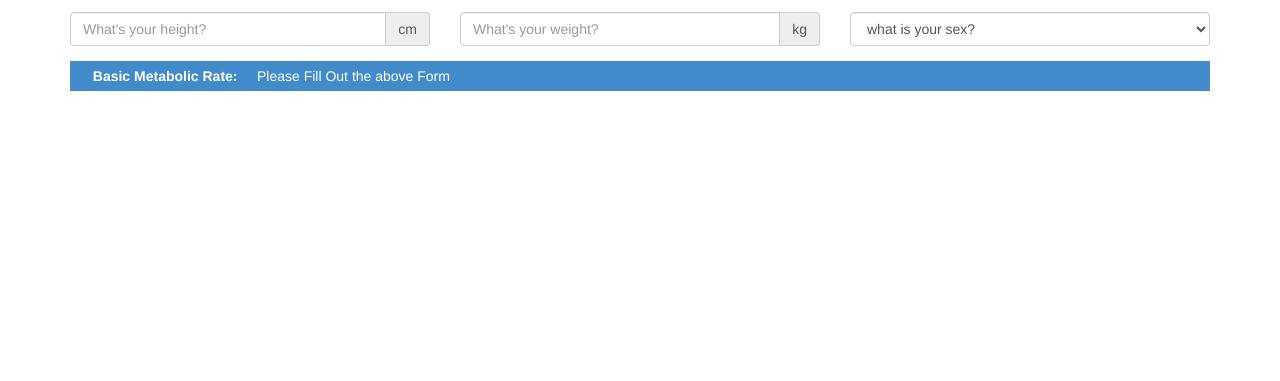
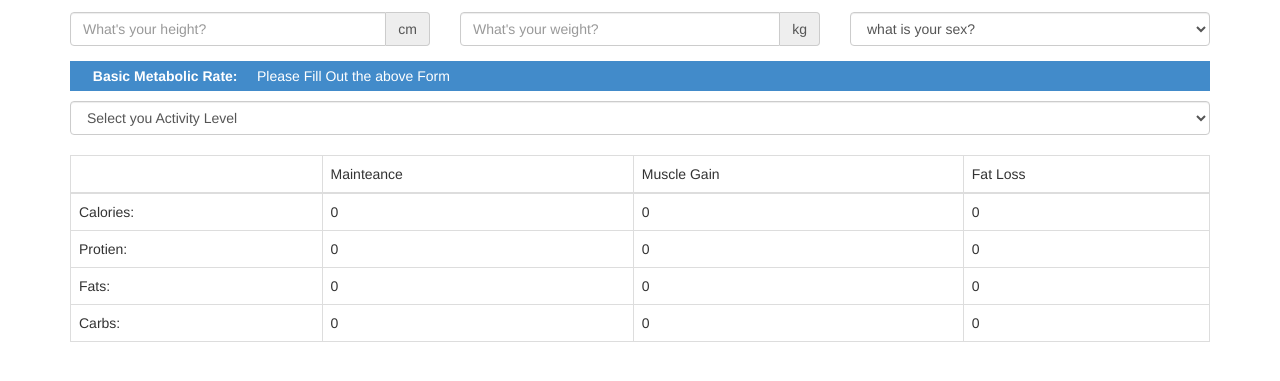
Before and after one commit to jonniedarko/test, a plain HTML site: page index.html in a window 1280 px wide. Shown: the part 107-488 px from the top of the page. Drawn offline with Linux system fonts and the light colour scheme.

Commit message:
added table for displaying results using ng-repeat

```diff
--- a/app.js
+++ b/app.js
@@ -1,6 +1,30 @@
 var app = angular.module('ngMacro', []);
 app.controller('macroCtrl', function ($scope){
     $scope.user = { };
+
+    $scope.goals = {
+	    current: {
+	        title:"Mainteance"
+	        ,calories: 0
+	        ,protein: 0
+	        ,fats: 0
+	        ,carbs:0
+	    }
+	    ,loss: {
+	        title:"Fat Loss"
+	        ,calories: 0
+	        ,protein: 0
+	        ,fats: 0
+	        ,carbs:0
+	    }
+	    ,gain:{
+	        title:"Muscle Gain"
+	        ,calories: 0
+	        ,protein: 0
+	        ,fats: 0
+	        ,carbs:0
+	    }
+	}
 
     $scope.getMetaRate = function(){
 
--- a/index.html
+++ b/index.html
@@ -45,6 +45,44 @@
                   </p>
                </div>
             </div>
+             <div class="row">
+                <div class="col-sm-12">
+                    <select name="" id="" class="form-control" ng-model="user.activityLevel" ng-change="{{updateNutrition()}}">
+                        <option value="">Select you Activity Level</option>
+                        <option ng-repeat="activityLevel in activityLevels" value="{{activityLevel.value}}">{{activityLevel.title}} ({{activityLevel.description}})</option>
+                    </select>
+                </div>
+            </div>
+            <div class="row" style="padding:10px;">
+            </div>
+            <div class="row">
+                <div class="col-sm-12">
+                    <table class="table table-bordered">
+                        <thead>
+                            <th></th>
+                              <td ng-repeat="goal in goals">{{goal.title}}</td>
+                        </thead>
+                        <tbody>
+                            <tr>
+                                <td>Calories:</td>
+                                <td ng-repeat="goal in goals">{{goal.calories | number:0}}</td>
+                            </tr>
+                            <tr>
+                                <td>Protien:</td>
+                                <td ng-repeat="goal in goals">{{goal.protein | number:0}}</td>
+                            </tr>
+                            <tr>
+                                <td>Fats:</td>
+                                <td ng-repeat="goal in goals">{{goal.fats | number:0}}</td>
+                            </tr>
+                            <tr>
+                                <td>Carbs:</td>
+                                <td ng-repeat="goal in goals">{{goal.carbs | number:0}}</td>
+                            </tr>
+                        </tbody>
+                    </table>
+                </div>
+            </div>
     </div>
     <!-- Dependencies-->
     <script src="vendor/jquery/jquery.min.js"></script>
```
